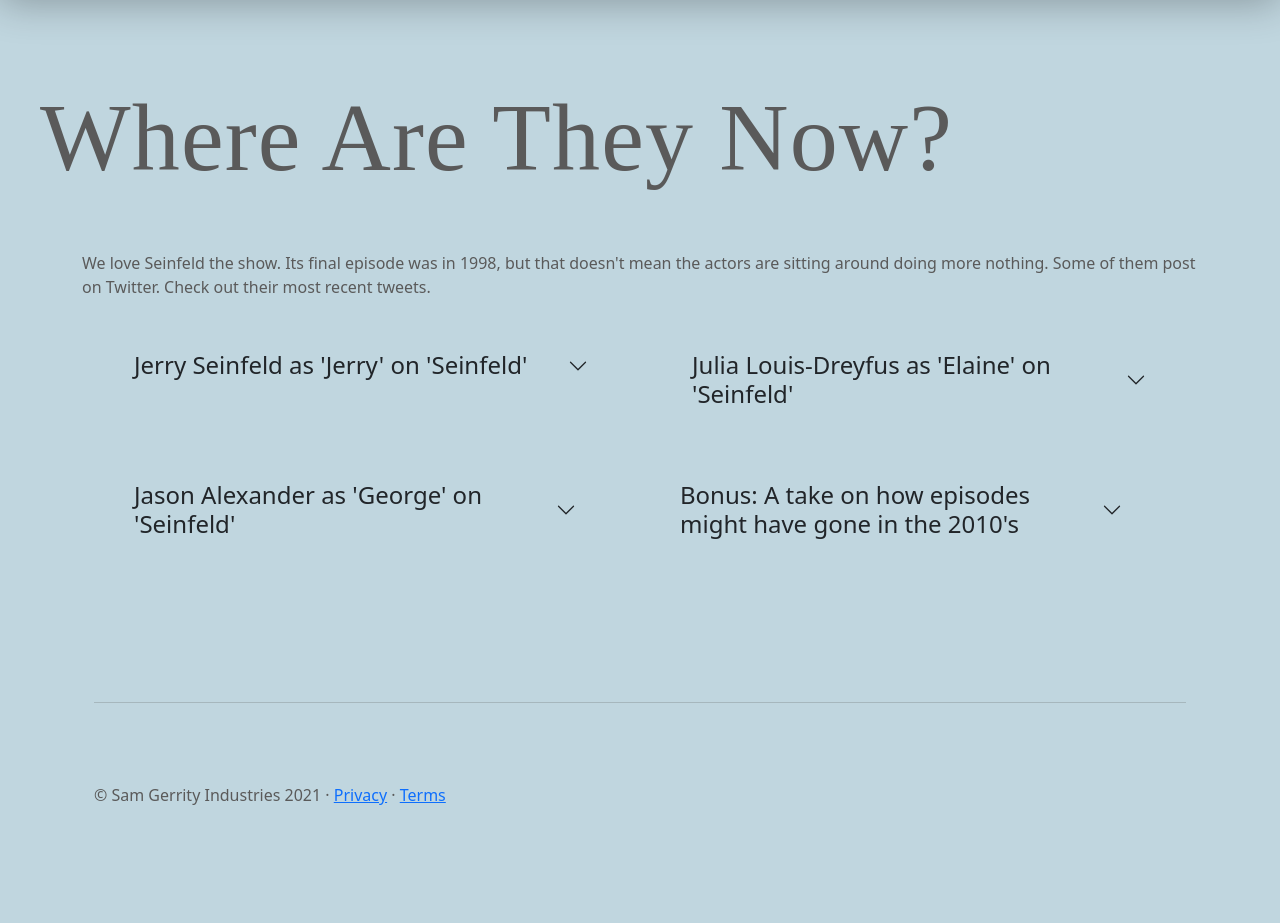
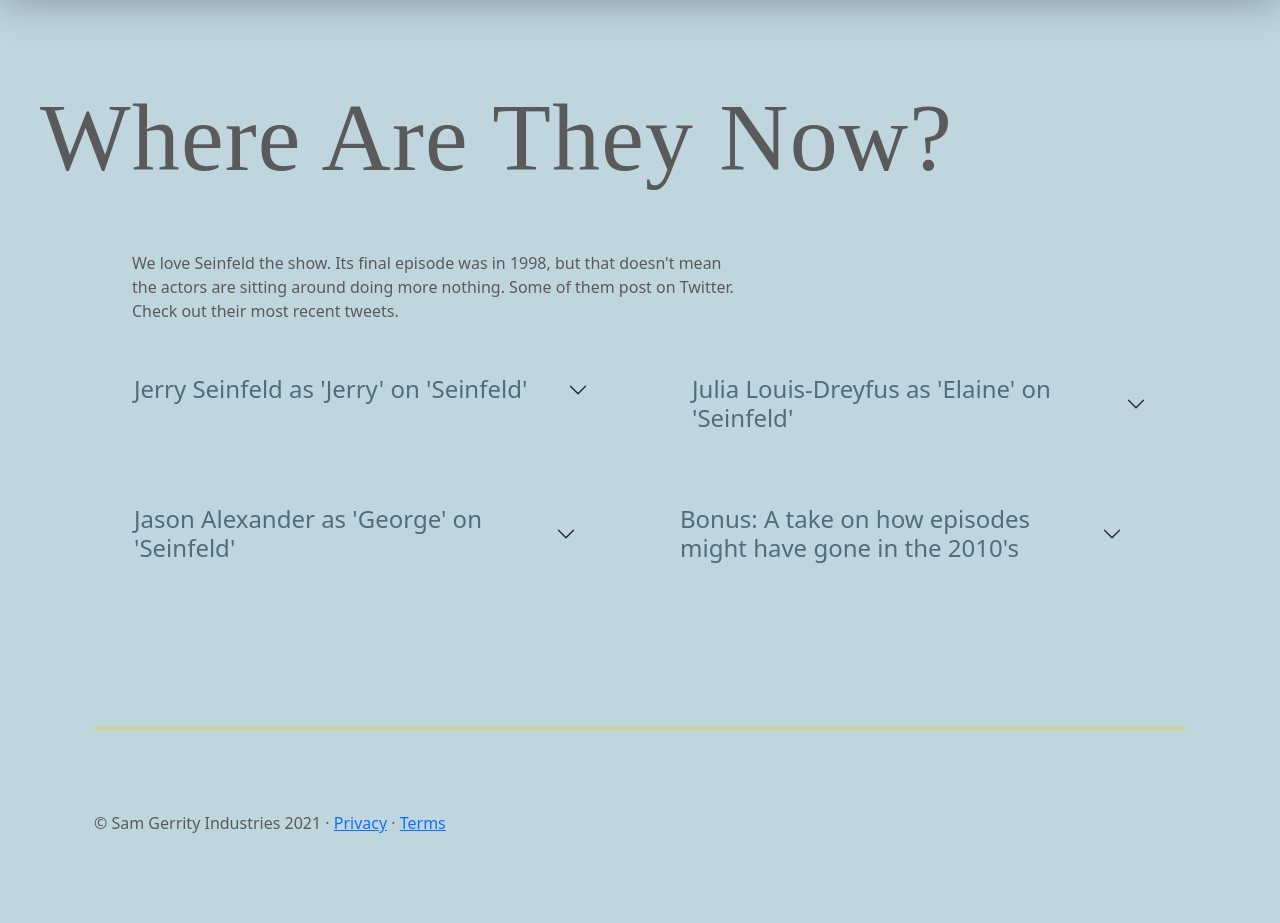
Before and after one commit to s-gerrity/seinfeld-site, a Flask app: template templates/where-are-they-now.html in a window 1280 px wide. Shown: the part 68-991 px from the top of the page. Before the commit the page ends 873 px from the top, so only its background shows below. Run offline with Flask 2, Linux system fonts and the light colour scheme; the template is opened without the code that fills it, so the values that code supplies are empty.

Commit message:
HR height; accordion hover & expansion; WATN p grid change; hp photo resizing

```diff
--- a/static/css/index.css
+++ b/static/css/index.css
@@ -90,20 +90,20 @@ body {
     color: white;
   }
 
+  .watn-description {
+    padding-left: 50px;
+  }
+
   a:hover {
     color:#e3c505;
   }
 
-  .btn:hover, #zip-button:hover, #end-convo:hover, #bot-chat-submit-button:hover {
+  .btn:hover, #zip-button:hover, #end-convo:hover, #bot-chat-submit-button:hover, .navbar:hover {
     background-color:#e3c505;
   }
 
-  .navbar-brand:hover {
+  .navbar-brand:hover, .accordion-button:hover {
     color:#e3c505 !important;
-  }
-
-  .navbar:hover {
-    background-color:#e3c505;
   }
 
   .navbar-dark:hover .navbar-nav:hover .nav-link:hover {
@@ -184,6 +184,8 @@ body {
 
   .featurette-divider {
     margin: 5rem 0; /* Space out the Bootstrap <hr> more */
+    color: #e3c505;
+    height: 5px !important;
   }
 
   /* Thin out the marketing headings */
--- a/templates/homepage.html
+++ b/templates/homepage.html
@@ -34,21 +34,21 @@
     <!-- Four columns of text below the carousel -->
     <div class="row">
       <div class="col-lg-3">
-        <img class="rounded-circle" src="static/images/jerry comp on phone.jpeg" alt="Jerry on the phone" width="140"
+        <img class="rounded-circle" src="static/images/jerry phone.jpg" alt="Jerry on the phone" width="140"
           height="140">
         <h2>Bot Chat</h2>
         <p>Pick a character from the show to have an instant-message conversation with.</p>
         <p><a class="btn btn-secondary" href="#" role="button">Let's chat! &raquo;</a></p>
       </div><!-- /.col-lg-4 -->
       <div class="col-lg-3">
-        <img class="rounded-circle" src="static/images/frank pointing.jpeg" alt="Generic placeholder image" width="140"
+        <img class="rounded-circle" src="static/images/frank points.jpg" alt="Generic placeholder image" width="140"
           height="140">
         <h2>Festivus</h2>
         <p>The holiday is approaching. Check to see how much longer until it's here.</p>
         <p><a class="btn btn-secondary" href="#" role="button">When is it? &raquo;</a></p>
       </div><!-- /.col-lg-4 -->
       <div class="col-lg-3">
-        <img class="rounded-circle" src="static/images/kramer comp.jpeg" alt="Generic placeholder image" width="140"
+        <img class="rounded-circle" src="static/images/kramer computer.jpg" alt="Generic placeholder image" width="140"
           height="140">
         <h2>Tweets</h2>
         <p>Seinfeld's final episode was in 1998, but that doesn't mean the actors are sitting around doing more nothing.
--- a/templates/where-are-they-now.html
+++ b/templates/where-are-they-now.html
@@ -11,12 +11,13 @@
 <br>
 <div class="container">
     <div class="float-right">
-        <div class="page-description">
+        <div class="row watn-description">
+            <div class="col-sm-7"
             <p>We love Seinfeld the show. Its final episode was in 1998, but that doesn't
                 mean the actors are sitting around doing more nothing. Some of them post on
                 Twitter. Check out their most recent tweets.</p>
+            </div>
         </div>
-
         <div class="accordion" id="accordionExample">
             <div class="container">
                 <div class="row">
@@ -24,21 +25,21 @@
                         <div class="accordion-item">
                             <h2 class="accordion-header" id="headingOne">
                                 <button class="accordion-button collapsed" type="button" data-bs-toggle="collapse"
-                                    data-bs-target="#collapseOne" aria-expanded="true" aria-controls="collapseOne">
+                                    data-bs-target="#collapseOne" aria-expanded="true" aria-controls="collapseOne" style="color: #4f6d7a">
                                     Jerry Seinfeld as 'Jerry' on 'Seinfeld'
                                 </button>
                             </h2>
                             <div id="collapseOne" class="accordion-collapse collapse" aria-labelledby="headingOne"
                                 data-bs-parent="#accordionExample">
                                 <div class="accordion-body">
-                                    <!-- {% for i in range(jerry_tweet_ids|length) %}
+                                    {% for i in range(jerry_tweet_ids|length) %}
                             <blockquote class="twitter-tweet">
                                 <a href="https://twitter.com/{{ jerry_twitter_handle }}/status/{{ jerry_tweet_ids[i] }}">
                                 </a>
                                 <script async src="https://platform.twitter.com/widgets.js" charset="utf-8">
                                 </script>
                             </blockquote>
-                            {% endfor %}  -->
+                            {% endfor %}
                                 </div>
                             </div>
                         </div>
@@ -47,7 +48,7 @@
                         <div class="accordion-item julia-twitter">
                             <h2 class="accordion-header" id="headingTwo">
                                 <button class="accordion-button collapsed" type="button" data-bs-toggle="collapse"
-                                    data-bs-target="#collapseTwo" aria-expanded="true" aria-controls="collapseTwo">
+                                    data-bs-target="#collapseTwo" aria-expanded="true" aria-controls="collapseTwo" style="color: #4f6d7a">
                                     Julia Louis-Dreyfus as 'Elaine' on 'Seinfeld'
                                 </button>
                             </h2>
@@ -55,14 +56,14 @@
                                 data-bs-parent="#accordionExample">
                                 <div class="accordion-body">
 
-                                    <!-- {% for i in range(julia_tweet_ids|length) %}
+                                    {% for i in range(julia_tweet_ids|length) %}
                                 <blockquote class="twitter-tweet">
                                     <a href="https://twitter.com/{{ julia_twitter_handle }}/status/{{ julia_tweet_ids[i] }}">
                                     </a>
                                     <script async src="https://platform.twitter.com/widgets.js" charset="utf-8">
                                     </script>
                                 </blockquote>
-                                {% endfor %}                         -->
+                                {% endfor %}
                                 </div>
                             </div>
                         </div>
@@ -72,21 +73,21 @@
                                 <div class="accordion-item jason-twitter">
                                     <h2 class="accordion-header" id="headingThree">
                                         <button class="accordion-button collapsed" type="button" data-bs-toggle="collapse"
-                                            data-bs-target="#collapseThree" aria-expanded="true" aria-controls="collapseThree">
+                                            data-bs-target="#collapseThree" aria-expanded="true" aria-controls="collapseThree" style="color: #4f6d7a">
                                             Jason Alexander as 'George' on 'Seinfeld'
                                         </button>
                                     </h2>
                                     <div id="collapseThree" class="accordion-collapse collapse" aria-labelledby="headingTwo"
                                         data-bs-parent="#accordionExample">
                                         <div class="accordion-body">
-                                            <!-- {% for i in range(jason_tweet_ids|length) %}
+                                            {% for i in range(jason_tweet_ids|length) %}
                                         <blockquote class="twitter-tweet">
                                             <a href="https://twitter.com/{{ jason_twitter_handle }}/status/{{ jason_tweet_ids[i] }}">
                                             </a>
                                             <script async src="https://platform.twitter.com/widgets.js" charset="utf-8">
                                             </script>
                                         </blockquote>
-                                        {% endfor %} -->
+                                        {% endfor %}
                                         </div>
                                     </div>
                                 </div>
@@ -95,21 +96,21 @@
                                 <div class="accordion-item modern-twitter">
                                     <h2 class="accordion-header" id="headingFour">
                                         <button class="accordion-button collapsed" type="button" data-bs-toggle="collapse"
-                                            data-bs-target="#collapseFour" aria-expanded="true" aria-controls="collapseFour">
+                                            data-bs-target="#collapseFour" aria-expanded="true" aria-controls="collapseFour" style="color: #4f6d7a">
                                             Bonus: A take on how episodes might have gone in the 2010's
                                         </button>
                                     </h2>
                                     <div id="collapseFour" class="accordion-collapse collapse" aria-labelledby="headingFour"
                                         data-bs-parent="#accordionExample">
                                         <div class="accordion-body">
-                                            <!-- {% for i in range(modern_tweet_ids|length) %}
+                                            {% for i in range(modern_tweet_ids|length) %}
                                         <blockquote class="twitter-tweet">
                                             <a href="https://twitter.com/{{ modern_twitter_handle }}/status/{{ modern_tweet_ids[i] }}">
                                             </a>
                                             <script async src="https://platform.twitter.com/widgets.js" charset="utf-8">
                                             </script>
                                         </blockquote>
-                                    {% endfor %} -->
+                                    {% endfor %}
                                         </div>
                                     </div>
                                 </div>
@@ -119,15 +120,6 @@
                         </div>
                     </div>
                 </div>
-                <script src="https://code.jquery.com/jquery-3.6.0.js"
-                    integrity="sha256-H+K7U5CnXl1h5ywQfKtSj8PCmoN9aaq30gDh27Xc0jk=" crossorigin="anonymous"></script>
-                <script src="https://cdn.jsdelivr.net/npm/@popperjs/core@2.9.1/dist/umd/popper.min.js"
-                    integrity="sha384-SR1sx49pcuLnqZUnnPwx6FCym0wLsk5JZuNx2bPPENzswTNFaQU1RDvt3wT4gWFG"
-                    crossorigin="anonymous"></script>
-                <script src="https://cdn.jsdelivr.net/npm/bootstrap@5.0.0-beta3/dist/js/bootstrap.min.js"
-                    integrity="sha384-j0CNLUeiqtyaRmlzUHCPZ+Gy5fQu0dQ6eZ/xAww941Ai1SxSY+0EQqNXNE6DZiVc"
-                    crossorigin="anonymous"></script>
-
                 {% endblock %}
             </div>
             </div>
```
Also changed, not shown: templates/character_chat.html (+11 -12 lines), static/images/frank pointing.jpeg (deleted), static/images/frank points.jpg (added), static/images/jerry comp on phone.jpeg (deleted), static/images/jerry phone.jpg (added), static/images/kramer comp.jpeg (deleted), static/images/kramer comp.png (added), static/images/kramer computer.jpg (added), 3 other files.
